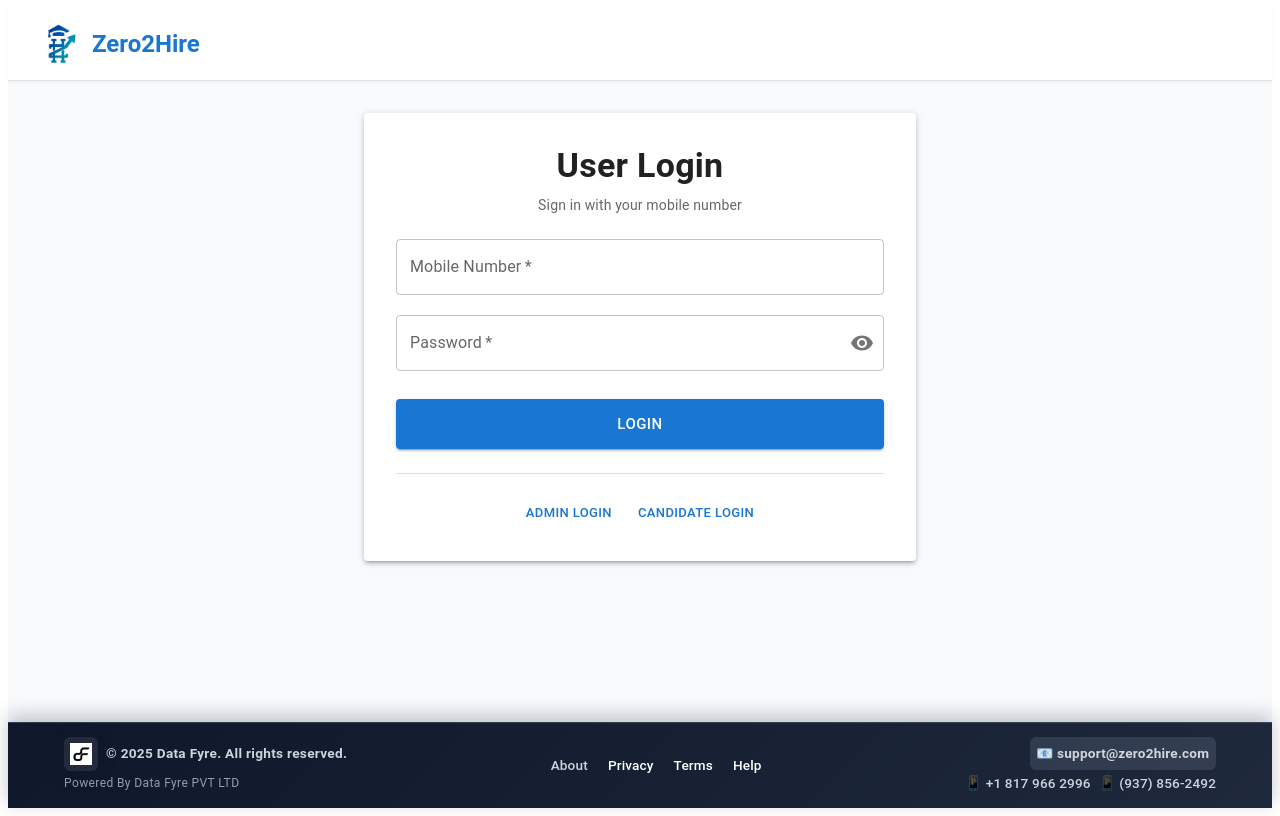
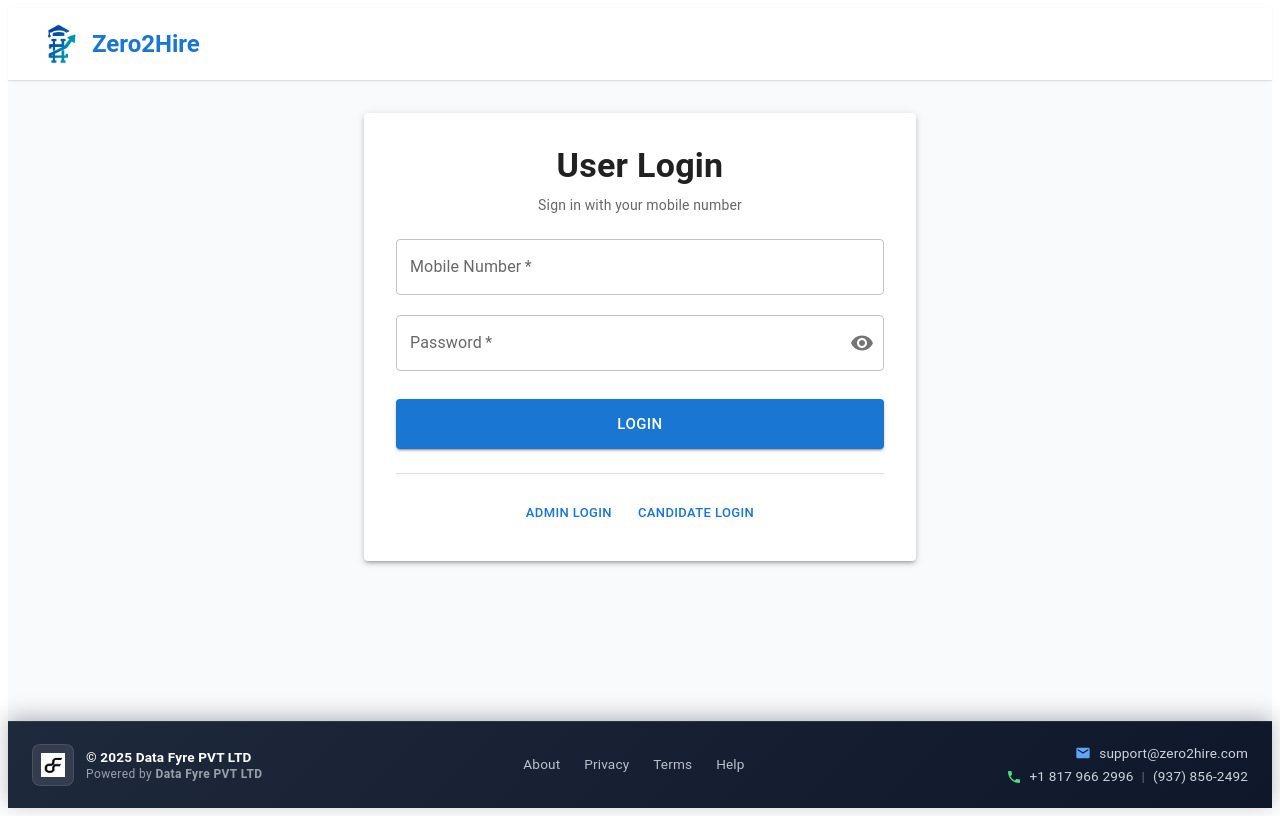
Before and after one commit to AkhilGrandhi/flask-app, a React (Vite) app in the folder frontend/: page /login in a window 1280 px wide. Built offline with nearby package versions, Linux system fonts and the light colour scheme; no server answers.

Commit message:
Updated the footer UI

```diff
--- a/frontend/src/components/Footer.jsx
+++ b/frontend/src/components/Footer.jsx
@@ -1,86 +1,96 @@
-import { Box, Container, Stack, Typography } from "@mui/material";
+import { Box, Container, Stack, Typography, Grid } from "@mui/material";
+import { Email, Phone } from "@mui/icons-material";
 import datafyreLogo from "../assets/datafyrelogo.png";
 
 export default function Footer() {
+  const currentYear = new Date().getFullYear();
+
   return (
     <Box
       component="footer"
       sx={{
-        background: 'linear-gradient(135deg, #0f172a 0%, #1e293b 100%)',
-        borderTop: '1px solid rgba(148, 163, 184, 0.25)',
-        color: 'rgba(226,232,240,0.9)',
-        py: 1.75,
+        background: 'linear-gradient(135deg, #1e293b 0%, #0f172a 100%)',
+        borderTop: '1px solid rgba(148, 163, 184, 0.15)',
+        color: 'rgba(226, 232, 240, 0.9)',
+        py: 2.7,
         mt: 'auto',
         flexShrink: 0,
-        boxShadow: '0 -6px 18px rgba(15, 23, 42, 0.25)',
+        boxShadow: '0 -4px 20px rgba(15, 23, 42, 0.3)',
         width: '100%'
       }}
     >
-      <Container maxWidth="lg">
+      <Container maxWidth="xl" sx={{ px: 3 }}>
         <Stack
           direction={{ xs: 'column', md: 'row' }}
-          spacing={{ xs: 1, md: 3 }}
-          alignItems="center"
+          spacing={{ xs: 2, md: 0 }}
           justifyContent="space-between"
+          alignItems={{ xs: 'flex-start', md: 'center' }}
           sx={{ width: '100%' }}
         >
           {/* Left: Logo & Copyright */}
-          <Stack spacing={0.4}>
-            <Stack direction="row" spacing={1} alignItems="center">
+          <Stack direction="row" spacing={1.5} alignItems="center">
             <Box sx={{
-                bgcolor: 'rgba(255,255,255,0.08)',
-                p: 0.75,
-                borderRadius: 1.5,
+              bgcolor: 'rgba(255,255,255,0.1)',
+              p: 1,
+              borderRadius: 2,
               display: 'flex',
               alignItems: 'center',
-                boxShadow: '0 4px 16px rgba(15,23,42,0.35)'
+              border: '1px solid rgba(255,255,255,0.1)',
+              flexShrink: 0
             }}>
               <img
                 src={datafyreLogo}
                 alt="Data Fyre"
-                  style={{ height: "22px", width: "auto" }}
+                style={{ height: "24px", width: "auto" }}
               />
             </Box>
+            <Stack spacing={0.2}>
               <Typography
                 variant="body2"
                 sx={{
                   fontSize: '0.85rem',
                   fontWeight: 600,
-                  letterSpacing: 0.3
+                  color: 'white',
+                  lineHeight: 1.2
                 }}
               >
-                © {new Date().getFullYear()} Data Fyre. All rights reserved.
+                © {currentYear} Data Fyre PVT LTD
               </Typography>
-            </Stack>
               <Typography
                 variant="caption"
                 sx={{
                   fontSize: '0.75rem',
                   opacity: 0.7,
-                ml: 11
+                  lineHeight: 1.2
                 }}
               >
-              Powered By Data Fyre PVT LTD
+                Powered by <Box component="span" sx={{ fontWeight: 600 }}>Data Fyre PVT LTD</Box>
               </Typography>
             </Stack>
+          </Stack>
 
-          {/* Center: Links */}
+          {/* Center: Quick Links */}
           <Stack
             direction="row"
-            spacing={2.5}
-            alignItems="center"
-            sx={{ display: { xs: 'none', md: 'flex' } }}
+            spacing={3}
+            sx={{
+              order: { xs: 3, md: 2 },
+              width: { xs: '100%', md: 'auto' },
+              justifyContent: { xs: 'flex-start', md: 'center' }
+            }}
           >
             <Typography
               variant="body2"
+              component="a"
+              href="#"
               sx={{
                 fontSize: '0.85rem',
+                color: 'rgba(226, 232, 240, 0.8)',
+                textDecoration: 'none',
+                transition: 'all 0.2s',
                 cursor: 'pointer',
-                color: 'rgba(226,232,240,0.9)',
-                fontWeight: 500,
-                transition: 'all 0.2s',
+                whiteSpace: 'nowrap',
                 '&:hover': {
-                  transform: 'translateY(-2px)',
                   color: 'white'
                 }
               }}
@@ -89,15 +99,17 @@ export default function Footer() {
             </Typography>
             <Typography
               variant="body2"
+              component="a"
+              href="#"
               sx={{
                 fontSize: '0.85rem',
+                color: 'rgba(226, 232, 240, 0.8)',
+                textDecoration: 'none',
+                transition: 'all 0.2s',
                 cursor: 'pointer',
-                color: 'white',
-                fontWeight: 500,
-                transition: 'all 0.2s',
+                whiteSpace: 'nowrap',
                 '&:hover': {
-                  transform: 'translateY(-2px)',
-                  textDecoration: 'underline'
+                  color: 'white'
                 }
               }}
             >
@@ -105,15 +117,17 @@ export default function Footer() {
             </Typography>
             <Typography
               variant="body2"
+              component="a"
+              href="#"
               sx={{
                 fontSize: '0.85rem',
+                color: 'rgba(226, 232, 240, 0.8)',
+                textDecoration: 'none',
+                transition: 'all 0.2s',
                 cursor: 'pointer',
-                color: 'white',
-                fontWeight: 500,
-                transition: 'all 0.2s',
+                whiteSpace: 'nowrap',
                 '&:hover': {
-                  transform: 'translateY(-2px)',
-                  textDecoration: 'underline'
+                  color: 'white'
                 }
               }}
             >
@@ -121,15 +135,17 @@ export default function Footer() {
             </Typography>
             <Typography
               variant="body2"
+              component="a"
+              href="#"
               sx={{
                 fontSize: '0.85rem',
+                color: 'rgba(226, 232, 240, 0.8)',
+                textDecoration: 'none',
+                transition: 'all 0.2s',
                 cursor: 'pointer',
-                color: 'white',
-                fontWeight: 500,
-                transition: 'all 0.2s',
+                whiteSpace: 'nowrap',
                 '&:hover': {
-                  transform: 'translateY(-2px)',
-                  textDecoration: 'underline'
+                  color: 'white'
                 }
               }}
             >
@@ -137,27 +153,31 @@ export default function Footer() {
             </Typography>
           </Stack>
 
-          {/* Right: Contact */}
-          <Stack spacing={0.5} alignItems="flex-end">
-            <Box sx={{
-              bgcolor: 'rgba(148,163,184,0.18)',
-              p: 0.85,
-              borderRadius: 1.5,
-              display: 'flex',
-              alignItems: 'center'
-            }}>
+          {/* Right: Contact Info */}
+          <Stack
+            spacing={0.5}
+            alignItems="flex-end"
+            sx={{
+              order: { xs: 2, md: 3 },
+              width: { xs: '100%', md: 'auto' },
+              alignItems: { xs: 'flex-start', md: 'flex-end' }
+            }}
+          >
+            <Box sx={{ display: 'flex', alignItems: 'center', gap: 1 }}>
+              <Email sx={{ fontSize: 16, color: '#60a5fa', flexShrink: 0 }} />
               <Typography
                 variant="body2"
                 sx={{
                   fontSize: '0.85rem',
-                  fontWeight: 600,
-                  letterSpacing: 0.2
+                  color: 'rgba(226, 232, 240, 0.9)'
                 }}
               >
-                📧 support@zero2hire.com
+                support@zero2hire.com
               </Typography>
             </Box>
-            <Stack direction="row" spacing={1}>
+            <Box sx={{ display: 'flex', alignItems: 'center', gap: 1 }}>
+              <Phone sx={{ fontSize: 16, color: '#4ade80', flexShrink: 0 }} />
+              <Stack direction="row" spacing={1} flexWrap="wrap">
                 <Typography
                   component="a"
                   href="https://wa.me/18179662996"
@@ -165,18 +185,25 @@ export default function Footer() {
                   variant="body2"
                   sx={{
                     fontSize: '0.85rem',
-                  fontWeight: 500,
-                  cursor: 'pointer',
+                    color: 'rgba(226, 232, 240, 0.9)',
                     textDecoration: 'none',
-                  color: 'rgba(226,232,240,0.9)',
                     transition: 'all 0.2s',
+                    whiteSpace: 'nowrap',
                     '&:hover': {
-                    color: 'white',
-                    transform: 'translateY(-2px)'
+                      color: '#4ade80'
                     }
                   }}
                 >
-                📱 +1 817 966 2996
+                  +1 817 966 2996
+                </Typography>
+                <Typography
+                  variant="body2"
+                  sx={{
+                    fontSize: '0.85rem',
+                    color: 'rgba(148, 163, 184, 0.6)'
+                  }}
+                >
+                  |
                 </Typography>
                 <Typography
                   component="a"
@@ -185,20 +212,19 @@ export default function Footer() {
                   variant="body2"
                   sx={{
                     fontSize: '0.85rem',
-                  fontWeight: 500,
-                  cursor: 'pointer',
+                    color: 'rgba(226, 232, 240, 0.9)',
                     textDecoration: 'none',
-                  color: 'rgba(226,232,240,0.9)',
                     transition: 'all 0.2s',
+                    whiteSpace: 'nowrap',
                     '&:hover': {
-                    color: 'white',
-                    transform: 'translateY(-2px)'
+                      color: '#4ade80'
                     }
                   }}
                 >
-                📱 (937) 856-2492
+                  (937) 856-2492
                 </Typography>
               </Stack>
+            </Box>
           </Stack>
         </Stack>
       </Container>
```
Lines whose indentation alone changed are shown as unchanged.
